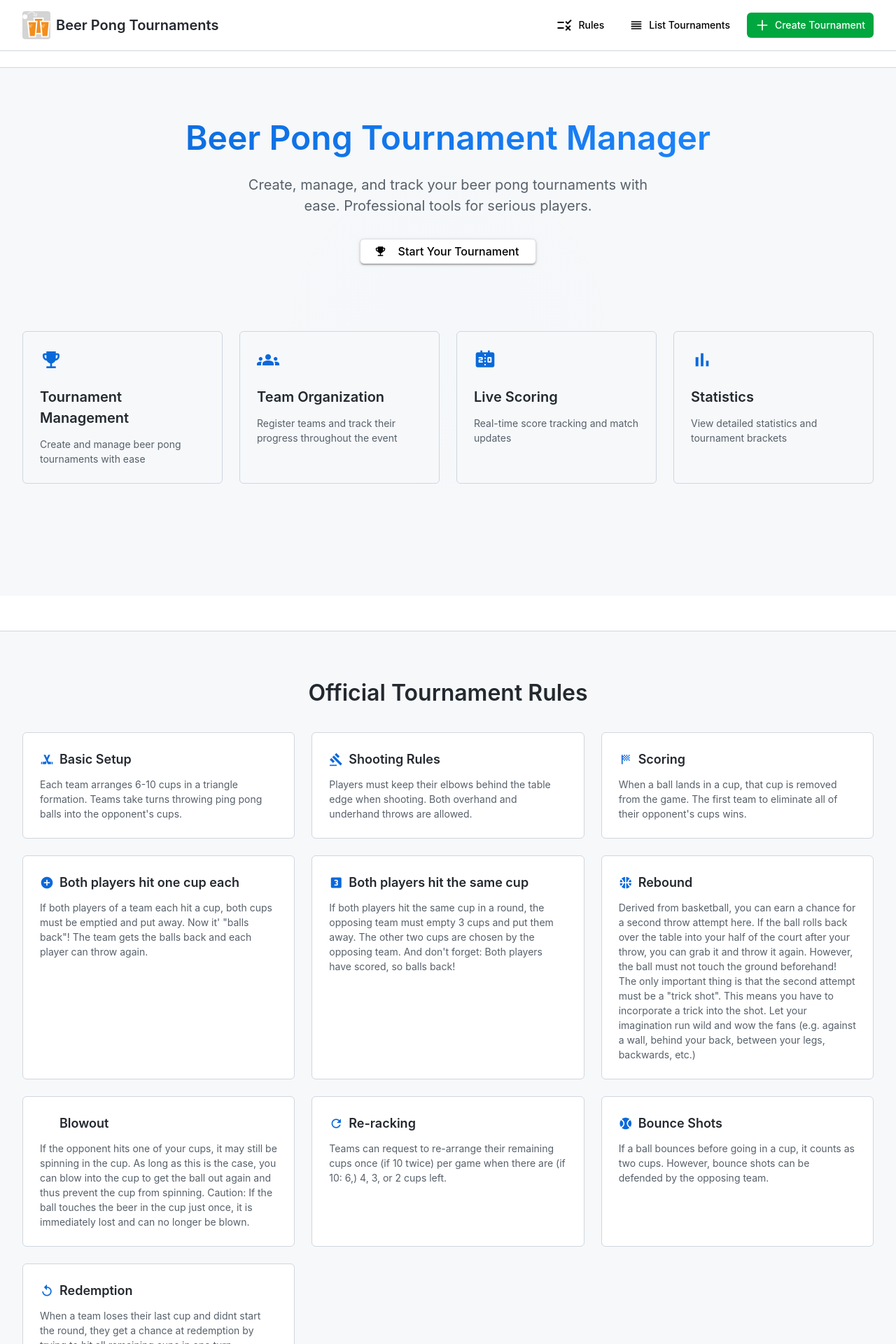
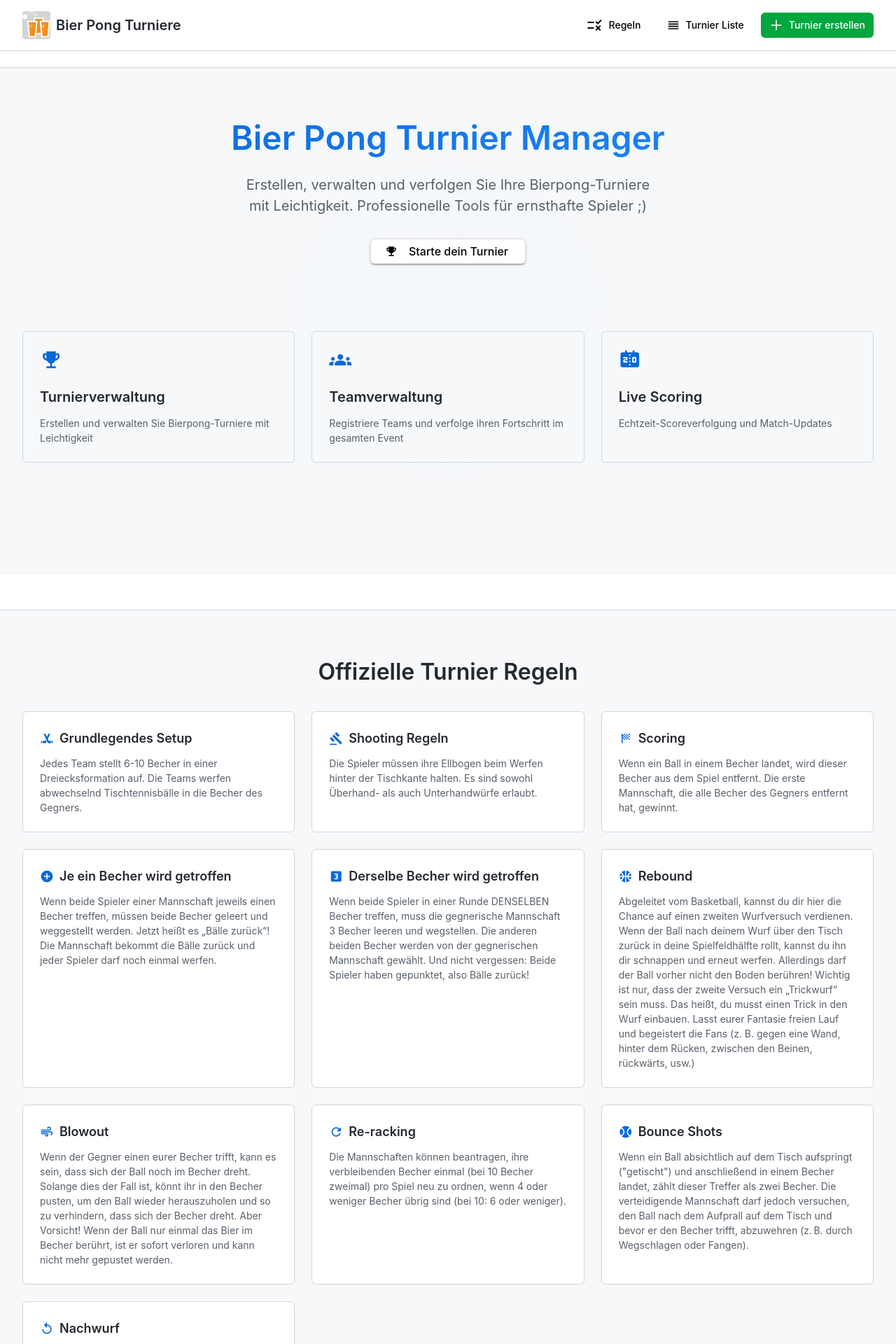
Before and after one commit to bplpd/beer-pong-admin, an Angular app: page / in a window 1280 px wide. Shown: the top 1920 px of the page at 70% size. Built offline with nearby package versions, Linux system fonts and the light colour scheme.

Commit message:
translate to german

```diff
--- a/src/app/components/header/header.component.html
+++ b/src/app/components/header/header.component.html
@@ -14,7 +14,7 @@
         class="text-xl font-semibold text-[color:var(--color-header-text)] mb-0 hover:bg-"
         [routerLink]="['/']"
       >
-        Beer Pong Tournaments
+        Bier Pong Turniere
       </h1>
     </div>
     <nav class="flex gap-3">
@@ -23,7 +23,7 @@
         class="px-3 py-1.5 text-sm font-medium rounded-md bg-transparent text-black hover:bg-black/10 transition-colors flex items-center gap-2"
       >
         <mat-icon>rules</mat-icon>
-        Rules
+        Regeln
       </button>
       <button
         routerLink="/tournaments"
@@ -43,7 +43,7 @@
             d="M4 6h16M4 10h16M4 14h16M4 18h16"
           />
         </svg>
-        List Tournaments
+        Turnier Liste
       </button>
 
       <button
@@ -64,7 +64,7 @@
             d="M12 4v16m8-8H4"
           />
         </svg>
-        Create Tournament
+        Turnier erstellen
       </button>
     </nav>
   </div>
--- a/src/app/pages/landing-page/landing-page.component.html
+++ b/src/app/pages/landing-page/landing-page.component.html
@@ -1,10 +1,10 @@
 <div class="landing-container">
   <section class="hero-section">
     <div class="content">
-      <h1 class="title" @fadeInUp>Beer Pong Tournament Manager</h1>
+      <h1 class="title" @fadeInUp>Bier Pong Turnier Manager</h1>
       <p class="subtitle" @fadeInUp>
-        Create, manage, and track your beer pong tournaments with ease.
-        Professional tools for serious players.
+        Erstellen, verwalten und verfolgen Sie Ihre Bierpong-Turniere mit
+        Leichtigkeit. Professionelle Tools für ernsthafte Spieler ;)
       </p>
       <div class="text-center">
         <button
@@ -14,7 +14,7 @@
           (click)="navigateToTournaments()"
         >
           <mat-icon>emoji_events</mat-icon>
-          Start Your Tournament
+          Starte dein Turnier
         </button>
       </div>
 
@@ -32,7 +32,7 @@
 
   <section class="rules-section">
     <div class="content">
-      <h2 @fadeInUp>Official Tournament Rules</h2>
+      <h2 @fadeInUp>Offizielle Turnier Regeln</h2>
       <div class="rules-grid">
         @for (rule of rules; track rule.title) {
           <div class="rule-card" @slideInRight>
--- a/src/app/pages/landing-page/landing-page.component.scss
+++ b/src/app/pages/landing-page/landing-page.component.scss
@@ -87,7 +87,7 @@ $hover-bg: #f3f4f6;
   transition: all 0.2s ease;
 
   &:hover {
-    background: lighten($accent-green, 5%);
+    background: adjust($accent-green, 5%);
     transform: translateY(-1px);
   }
 
--- a/src/app/pages/landing-page/landing-page.component.ts
+++ b/src/app/pages/landing-page/landing-page.component.ts
@@ -59,88 +59,87 @@ export class LandingPageComponent {
   features = [
     {
       icon: 'emoji_events',
-      title: 'Tournament Management',
-      description: 'Create and manage beer pong tournaments with ease',
+      title: 'Turnierverwaltung',
+      description:
+        'Erstellen und verwalten Sie Bierpong-Turniere mit Leichtigkeit',
     },
     {
       icon: 'groups',
-      title: 'Team Organization',
+      title: 'Teamverwaltung',
       description:
-        'Register teams and track their progress throughout the event',
+        'Registriere Teams und verfolge ihren Fortschritt im gesamten Event',
     },
     {
       icon: 'scoreboard',
       title: 'Live Scoring',
-      description: 'Real-time score tracking and match updates',
+      description: 'Echtzeit-Scoreverfolgung und Match-Updates',
     },
-    {
-      icon: 'bar_chart',
-      title: 'Statistics',
-      description: 'View detailed statistics and tournament brackets',
-    },
+    // {
+    //   icon: 'bar_chart',
+    //   title: 'Statistiken',
+    //   description: 'Detaillierte Statistiken und Turnierbrackets',
+    // },
   ];
 
   rules = [
     {
       icon: 'sports_hockey',
-      title: 'Basic Setup',
+      title: 'Grundlegendes Setup',
       description:
-        "Each team arranges 6-10 cups in a triangle formation. Teams take turns throwing ping pong balls into the opponent's cups.",
+        'Jedes Team stellt 6-10 Becher in einer Dreiecksformation auf. Die Teams werfen abwechselnd Tischtennisbälle in die Becher des Gegners.',
     },
     {
       icon: 'gavel',
-      title: 'Shooting Rules',
+      title: 'Shooting Regeln',
       description:
-        'Players must keep their elbows behind the table edge when shooting. Both overhand and underhand throws are allowed.',
+        'Die Spieler müssen ihre Ellbogen beim Werfen hinter der Tischkante halten. Es sind sowohl Überhand- als auch Unterhandwürfe erlaubt.',
     },
     {
       icon: 'sports_score',
       title: 'Scoring',
       description:
-        "When a ball lands in a cup, that cup is removed from the game. The first team to eliminate all of their opponent's cups wins.",
+        'Wenn ein Ball in einem Becher landet, wird dieser Becher aus dem Spiel entfernt. Die erste Mannschaft, die alle Becher des Gegners entfernt hat, gewinnt.',
     },
     {
       icon: 'add_circle',
-      title: 'Both players hit one cup each',
+      title: 'Je ein Becher wird getroffen',
       description:
-        'If both players of a team each hit a cup, both cups must be emptied and put away. Now it\' "balls back"! The team gets the balls back and each player can throw again.',
+        'Wenn beide Spieler einer Mannschaft jeweils einen Becher treffen, müssen beide Becher geleert und weggestellt werden. Jetzt heißt es „Bälle zurück“! Die Mannschaft bekommt die Bälle zurück und jeder Spieler darf noch einmal werfen.',
     },
     {
       icon: 'looks_3',
-      title: 'Both players hit the same cup',
+      title: 'Derselbe Becher wird getroffen',
       description:
-        "If both players hit the same cup in a round, the opposing team must empty 3 cups and put them away. The other two cups are chosen by the opposing team. And don't forget: Both players have scored, so balls back!",
+        'Wenn beide Spieler in einer Runde DENSELBEN Becher treffen, muss die gegnerische Mannschaft 3 Becher leeren und wegstellen. Die anderen beiden Becher werden von der gegnerischen Mannschaft gewählt. Und nicht vergessen: Beide Spieler haben gepunktet, also Bälle zurück!',
     },
     {
       icon: 'sports_basketball',
       title: 'Rebound',
       description:
-        'Derived from basketball, you can earn a chance for a second throw attempt here. If the ball rolls back over the table into your half of the court after your throw, you can grab it and throw it again. However, the ball must not touch the ground beforehand! The only important thing is that the second attempt must be a "trick shot". This means you have to incorporate a trick into the shot. Let your imagination run wild and wow the fans (e.g. against a wall, behind your back, between your legs, backwards, etc.)',
+        'Abgeleitet vom Basketball, kannst du dir hier die Chance auf einen zweiten Wurfversuch verdienen. Wenn der Ball nach deinem Wurf über den Tisch zurück in deine Spielfeldhälfte rollt, kannst du ihn dir schnappen und erneut werfen. Allerdings darf der Ball vorher nicht den Boden berühren! Wichtig ist nur, dass der zweite Versuch ein „Trickwurf“ sein muss. Das heißt, du musst einen Trick in den Wurf einbauen. Lasst eurer Fantasie freien Lauf und begeistert die Fans (z. B. gegen eine Wand, hinter dem Rücken, zwischen den Beinen, rückwärts, usw.)',
     },
     {
-      icon: 'blow',
+      icon: 'air',
       title: 'Blowout',
       description:
-        'If the opponent hits one of your cups, it may still be spinning in the cup. As long as this is the case, you can blow into the cup to get the ball out again and thus prevent the cup from spinning. Caution: If the ball touches the beer in the cup just once, it is immediately lost and can no longer be blown.',
+        'Wenn der Gegner einen eurer Becher trifft, kann es sein, dass sich der Ball noch im Becher dreht. Solange dies der Fall ist, könnt ihr in den Becher pusten, um den Ball wieder herauszuholen und so zu verhindern, dass sich der Becher dreht. Aber Vorsicht! Wenn der Ball nur einmal das Bier im Becher berührt, ist er sofort verloren und kann nicht mehr gepustet werden.',
     },
 
     {
       icon: 'refresh',
       title: 'Re-racking',
       description:
-        'Teams can request to re-arrange their remaining cups once (if 10 twice) per game when there are (if 10:  6,) 4, 3, or 2 cups left.',
+        'Die Mannschaften können beantragen, ihre verbleibenden Becher einmal (bei 10 Becher zweimal) pro Spiel neu zu ordnen, wenn 4 oder weniger Becher übrig sind (bei 10: 6 oder weniger).',
     },
     {
       icon: 'sports_baseball',
       title: 'Bounce Shots',
-      description:
-        'If a ball bounces before going in a cup, it counts as two cups. However, bounce shots can be defended by the opposing team.',
+      description: `Wenn ein Ball absichtlich auf dem Tisch aufspringt ("getischt") und anschließend in einem Becher landet, zählt dieser Treffer als zwei Becher. Die verteidigende Mannschaft darf jedoch versuchen, den Ball nach dem Aufprall auf dem Tisch und bevor er den Becher trifft, abzuwehren (z. B. durch Wegschlagen oder Fangen).`,
     },
     {
       icon: 'replay',
-      title: 'Redemption',
-      description:
-        'When a team loses their last cup and didnt start the round, they get a chance at redemption by trying to hit all remaining cups in one turn.',
+      title: 'Nachwurf',
+      description: `Wenn ein Team seinen letzten Becher verliert und die Runde nicht begonnen hat, erhält es eine Chance auf Wiedergutmachung, indem es versucht, alle verbleibenden Becher in einem Zug zu treffen.`,
     },
   ];
 
--- a/src/app/pages/tournament-list/tournament-detail/tournament-detail.component.html
+++ b/src/app/pages/tournament-list/tournament-detail/tournament-detail.component.html
@@ -26,6 +26,7 @@
           <h2>Teams</h2>
           <app-number-groups [id]="tournamentId" />
         </div>
+        <div class="flex flex-row gap-1">
           <button
             #addTeamBtn
             mat-raised-button
@@ -33,7 +34,7 @@
             (click)="addTeam()"
           >
             <mat-icon>add</mat-icon>
-          <span class="ml-1">Add Team</span>
+            <span class="ml-1">Team hinzufügen</span>
           </button>
           <button
             #addTeamBtn
@@ -41,9 +42,10 @@
             color="primary"
             (click)="resetPoints()"
           >
-          <mat-icon>reset</mat-icon>
-          <span class="ml-1">Reset Points</span>
+            <mat-icon>delete</mat-icon>
+            <span class="ml-1">Lösche alle Punkte</span>
           </button>
+        </div>
       </div>
 
       <app-group [id]="tournamentId" />
--- a/src/app/pages/tournament-list/tournament-detail/tournament-detail.component.ts
+++ b/src/app/pages/tournament-list/tournament-detail/tournament-detail.component.ts
@@ -50,7 +50,7 @@ import { TeamDialogComponent } from './team-dialog/team-dialog.component';
 export class TournamentDetailComponent implements OnInit {
   tournamentId: string | null = null;
   tournament: Tournament | null = null;
-  activeTab: number = 1;
+  activeTab: number = 0;
 
   useRandomNames = signal<boolean>(false);
   addTeamBtn = viewChild<MatButton>('addTeamBtn');
--- a/src/app/pages/tournament-list/tournament-list.component.html
+++ b/src/app/pages/tournament-list/tournament-list.component.html
@@ -1,6 +1,6 @@
 <div class="container mx-auto p-4">
   <div class="flex justify-between items-center mb-6">
-    <h1 class="text-2xl font-bold">Beer Pong Tournaments</h1>
+    <h1 class="text-2xl font-bold">Bier Pong Turnier - Liste</h1>
   </div>
 
   <div class="grid gap-4">
@@ -19,13 +19,13 @@
             [routerLink]="['/tournament', tournament.id]"
             class="bg-green-500 text-white px-3 py-1 rounded"
           >
-            View
+            Anzeigen
           </button>
           <button
             (click)="deleteTournament(tournament)"
             class="gh-button-secondary text-red-500"
           >
-            Delete
+            Löschen
           </button>
         </div>
       </div>
--- a/src/app/pages/tournament-list/tournament-list.component.ts
+++ b/src/app/pages/tournament-list/tournament-list.component.ts
@@ -1,12 +1,12 @@
+import { CommonModule } from '@angular/common';
 import { Component, OnInit } from '@angular/core';
-import { CommonModule } from '@angular/common';
+import { MatDialog, MatDialogModule } from '@angular/material/dialog';
 import { RouterModule } from '@angular/router';
-import { MatDialog, MatDialogModule } from '@angular/material/dialog';
+import { ConfirmationDialogComponent } from '../../components/confirmation-dialog/confirmation-dialog.component';
 import {
+  Tournament,
   TournamentService,
-  Tournament,
 } from '../../services/tournament.service';
-import { ConfirmationDialogComponent } from '../../components/confirmation-dialog/confirmation-dialog.component';
 
 @Component({
   selector: 'app-tournament-list',
@@ -39,10 +39,10 @@ export class TournamentListComponent implements OnInit {
     const dialogRef = this.dialog.open(ConfirmationDialogComponent, {
       width: '400px',
       data: {
-        title: 'Delete Tournament',
-        message: `Are you sure you want to delete the tournament "${tournament.name}"?`,
-        confirmText: 'Delete',
-        cancelText: 'Cancel',
+        title: 'Lösche das Turnier',
+        message: `Sind Sie sicher, dass Sie das Turnier löschen möchten? "${tournament.name}"?`,
+        confirmText: 'Löschen',
+        cancelText: 'Abbrechen',
       },
     });
 
```
Lines whose indentation alone changed are shown as unchanged.
